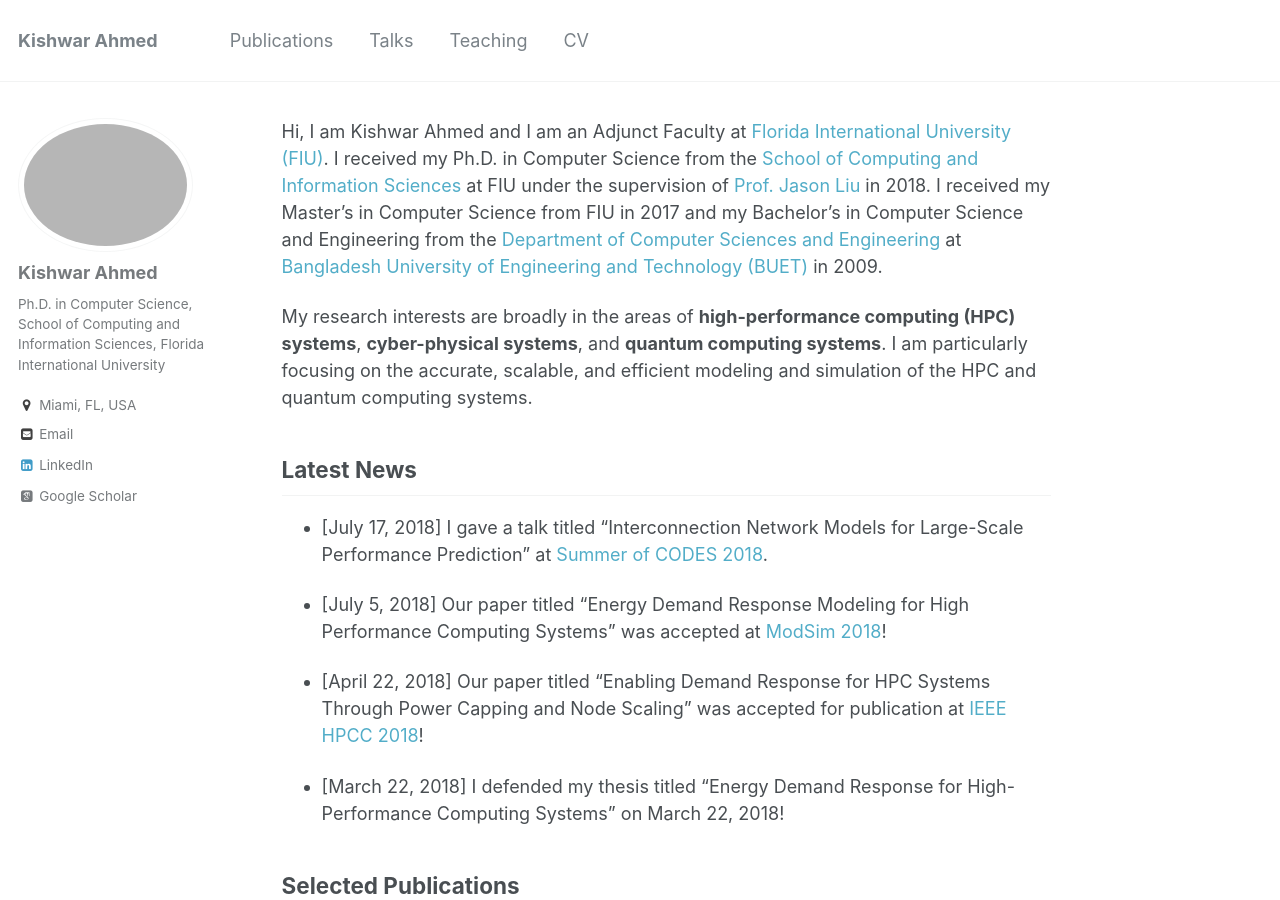
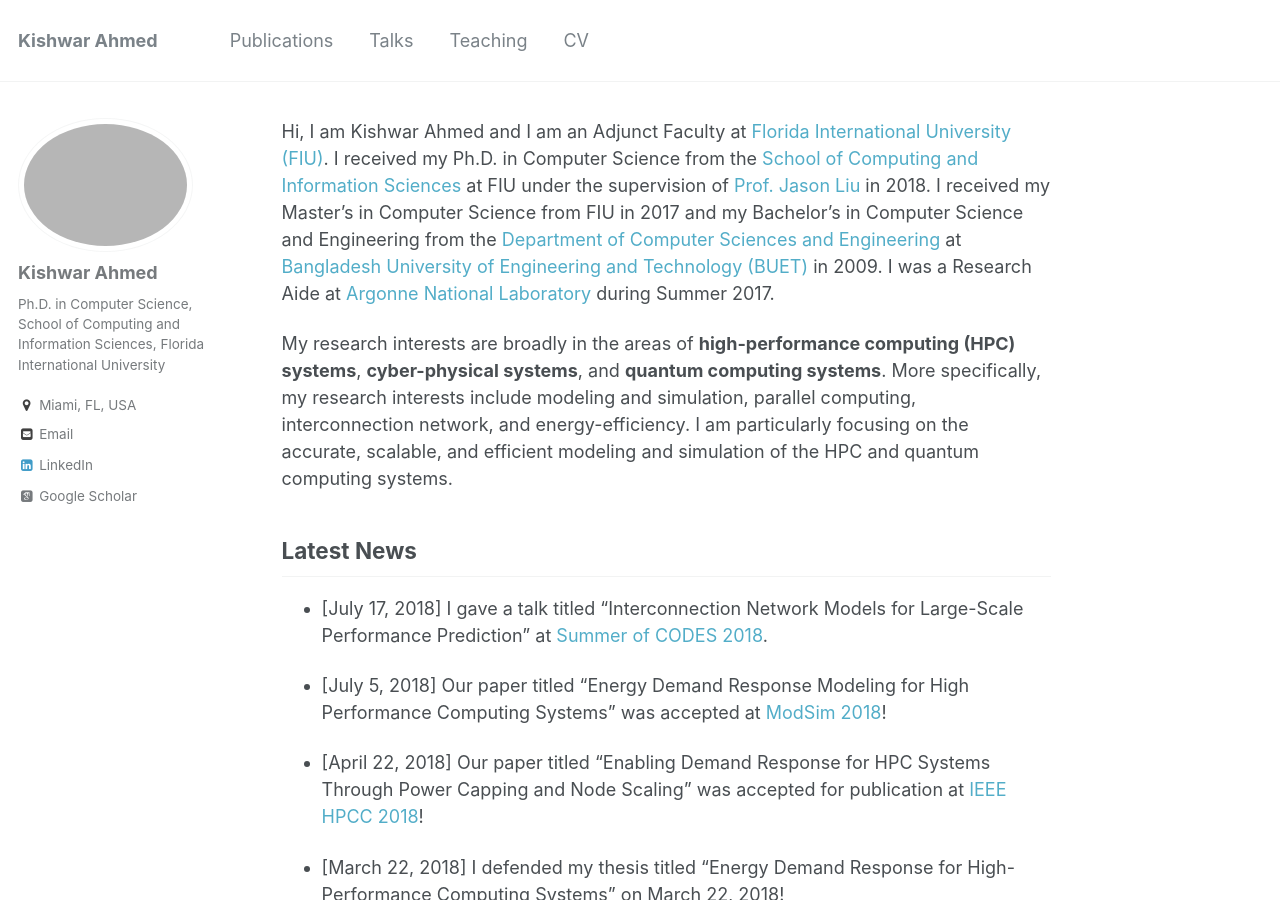
Before and after one commit to kishwarbd/kishwarbd.github.io, a Jekyll site: the page built from _pages/about.md, in a window 1280 px wide and 900 px high. Built offline with Jekyll 4.4.1, drawn with Linux system fonts in a browser that asks for light colours; some web fonts are replaced.

Commit message:
more updates.

```diff
--- a/_pages/about.md
+++ b/_pages/about.md
@@ -15,11 +15,11 @@ Jason Liu](https://people.cis.fiu.edu/liux/) in 2018.  I received my
 Master's in Computer Science from FIU in 2017 and my Bachelor's in
 Computer Science and Engineering from the [Department of Computer
 Sciences and Engineering](http://cse.buet.ac.bd) at [Bangladesh
-University of Engineering and Technology (BUET)](http://buet.ac.bd) in 2009.
+University of Engineering and Technology (BUET)](http://buet.ac.bd) in 2009. I was a Research Aide at [Argonne National Laboratory](https://www.anl.gov/) during Summer 2017.
 
 My research interests are broadly in the areas of **high-performance
 computing (HPC) systems**, **cyber-physical systems**, and **quantum computing
-systems**. I am particularly focusing on the accurate, scalable, and efficient modeling and simulation of the HPC and quantum computing systems.
+systems**. More specifically, my research interests include modeling and simulation, parallel computing, interconnection network, and energy-efficiency. I am particularly focusing on the accurate, scalable, and efficient modeling and simulation of the HPC and quantum computing systems.
 
 ## Latest News
 * [July 17, 2018] I gave a talk titled “Interconnection Network Models for Large-Scale Performance Prediction” at [Summer of CODES 2018](https://press3.mcs.anl.gov/summerofcodes2018/).
```
Also changed, not shown: 2 other files.
